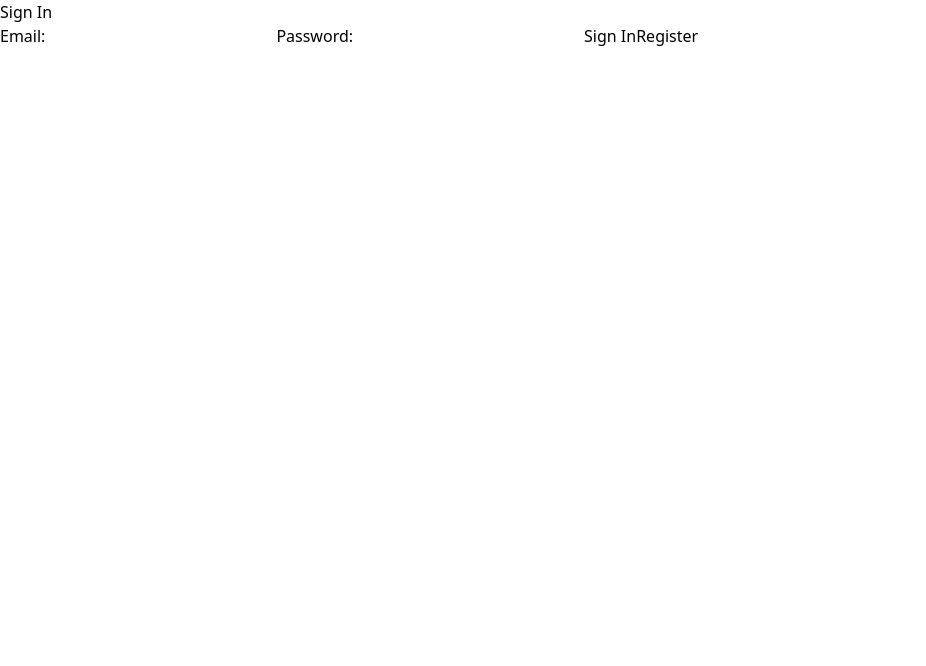
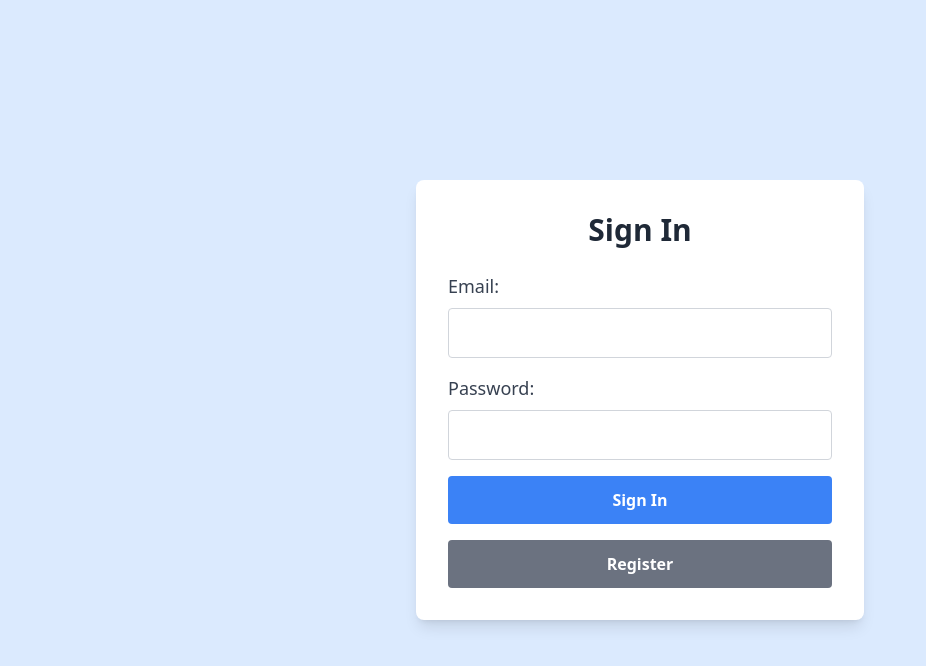
Before and after one commit to kobeit2003/Hack.NC, a React (Create React App) app: page / in a window 1280 px wide. Shown: the top 666 px of the page, without its empty margins (0-926 px from the left). Built offline with nearby package versions, Linux system fonts and the light colour scheme; no server answers.

Commit message:
Sign In Update

```diff
--- a/src/pages/SignIn.js
+++ b/src/pages/SignIn.js
@@ -17,30 +17,45 @@ const SignIn = () => {
   };
 
   return (
-    <div>
-      <h1>Sign In</h1>
-      <form onSubmit={handleSignIn}>
-        <label>
-          Email:
+    <div className="flex justify-center items-center min-h-screen bg-blue-100">
+      <div className="w-full max-w-md bg-white p-8 rounded-lg shadow-lg">
+        <h1 className="text-3xl font-bold mb-6 text-center text-gray-800">Sign In</h1>
+
+        <form onSubmit={handleSignIn} className="space-y-4">
+          <label className="block">
+            <span className="text-lg text-gray-700">Email:</span>
             <input
               type="email"
               value={email}
               onChange={(e) => setEmail(e.target.value)}
               required
+              className="mt-2 block w-full p-3 border border-gray-300 rounded focus:outline-none focus:ring-2 focus:ring-blue-300"
             />
           </label>
-        <label>
-          Password:
+          <label className="block">
+            <span className="text-lg text-gray-700">Password:</span>
             <input
               type="password"
               value={password}
               onChange={(e) => setPassword(e.target.value)}
               required
+              className="mt-2 block w-full p-3 border border-gray-300 rounded focus:outline-none focus:ring-2 focus:ring-blue-300"
             />
           </label>
-        <button type="submit">Sign In</button>
-        <button onClick={handleRegister}>Register</button>
+          <button
+            type="submit"
+            className="w-full py-3 px-4 bg-blue-500 text-white font-semibold rounded hover:bg-blue-600 focus:outline-none"
+          >
+            Sign In
+          </button>
+          <button
+            onClick={handleRegister}
+            className="w-full mt-2 py-3 px-4 bg-gray-500 text-white font-semibold rounded hover:bg-gray-600 focus:outline-none"
+          >
+            Register
+          </button>
         </form>
+      </div>
     </div>
   );
 };
```
Lines whose indentation alone changed are shown as unchanged.
